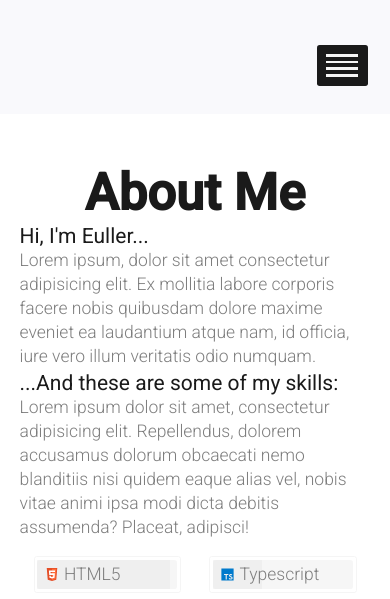
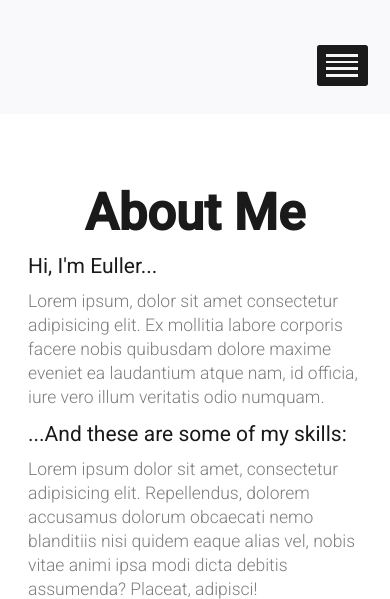
Before and after one commit to MoranggNormal/euller-peixoto, a website built with Parcel: page index.html in a window 390 px wide. Shown: the part 730-1329 px from the top of the page. Built offline with nearby package versions, Linux system fonts and the light colour scheme.

Commit message:
adjusted about page on all current breakpoints

```diff
--- a/css/main.css
+++ b/css/main.css
@@ -52,7 +52,7 @@ main{
 
 }
 
-@media screen and (max-width: 1280px) {
+@media screen and (max-width: 1279px) {
   main{
     width: 100%;
     margin: 0;
--- a/scss/about.scss
+++ b/scss/about.scss
@@ -4,21 +4,18 @@
 #about {
   width: 100%;
   min-height: 100vh;
-  display: grid;
-  place-items: center;
 
   .container {
 
-    width: 90%;
-    height: 90%;
+    width: 100%;
+    height: 100%;
     margin-top: 0.9em;
     display: flex;
     flex-flow: row nowrap;
-    padding-bottom: 4em;
+    padding: 4em 2em;
 
     .text-area {
       width: 100%;
-
       display: flex;
       flex-flow: row wrap;
       justify-content: space-evenly;
@@ -32,19 +29,21 @@
         h4 {
           color: #1a1a1a;
           @include subtitle;
+          margin-top: 0.6em;
 
-          @include screen(md) {
-            margin-top: 1.1em;
-          }
+
         }
 
         p {
           font-weight: 300;
           @include text;
+          margin-top: 0.6em;
 
-          @include screen(md) {
-            margin-top: 1.1em;
-          }
+
+        }
+
+        @include screen(xs) {
+          margin: 2em 0;
         }
       }
 
@@ -166,13 +165,30 @@
             }
           }
 
+          @include screen(xs) {
+            width: 100%;
+          }
+
           @include screen(md) {
             margin-top: 1.1em;
+            width: 50%;
           }
+        }
+
+
+
+        @include screen(xs) {
+          flex-flow: column wrap;
+        }
+
+        @include screen(md) {
+          flex-flow: row wrap;
         }
       }
 
-      @include screen(lg) {
+
+
+      @include screen(xl) {
         width: 50%;
       }
     }
@@ -195,13 +211,21 @@
           &:hover {
             transform: scale(1.1);
           }
+
+
         }
+
+
       }
 
 
-      @include screen(lg) {
+      @include screen(xl) {
         display: grid;
       }
+    }
+
+    @include screen(xs) {
+      height: auto;
     }
 
     @include screen(lg) {
```
Also changed, not shown: css/about.css.
